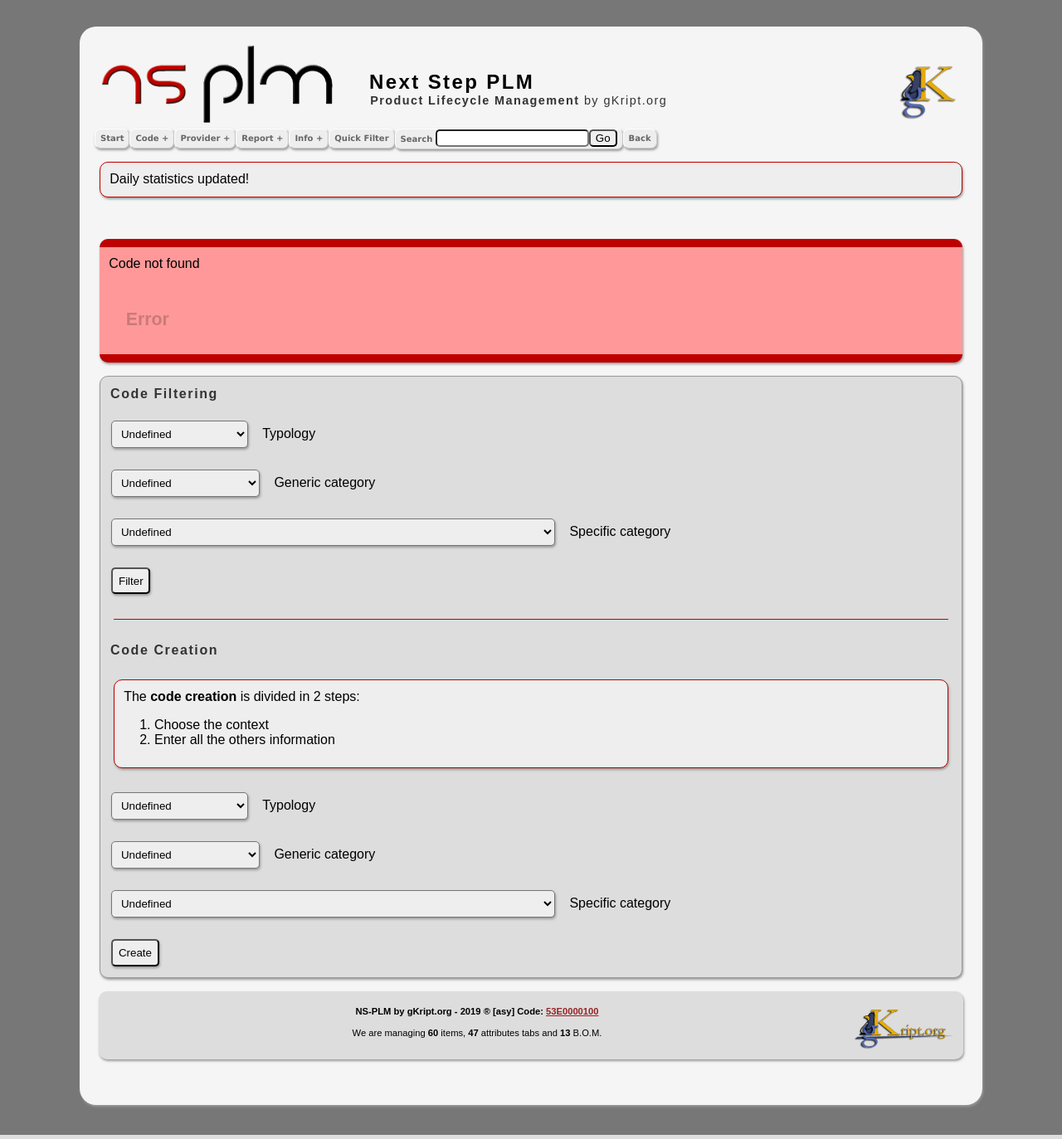
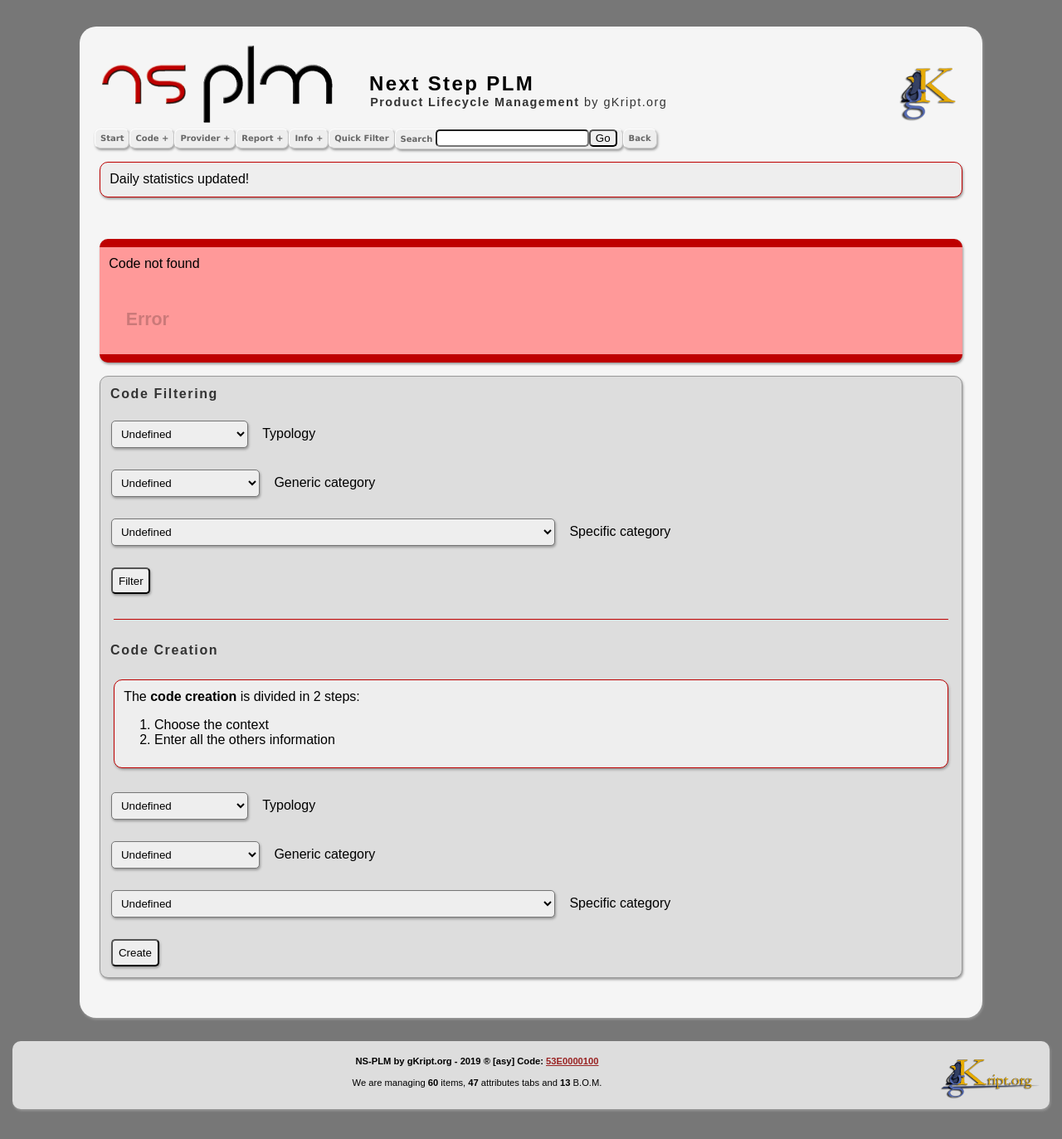
Before and after one commit to gKript/NS-PLM, a PHP site: page /code.php in a window 1280 px wide. Shown: the whole page at 83% size. Run offline with PHP 8.4, Linux system fonts and the light colour scheme; data comes from the database, SQL or seed files in the repository.

Commit message:
Just a little difference.

```diff
--- a/code.php
+++ b/code.php
@@ -420,6 +420,7 @@
 				close_form();
 			}
 			echo "</div>\n";
+			echo "</div>\n";
 		}
 	}
 
--- a/src/css/body.css
+++ b/src/css/body.css
@@ -222,7 +222,7 @@ display:inline;
 #footer {
 position:relative;
 bottom:0;
-margin: 0 15px 2em 15px;
+margin: 28px 15px 0 15px;
 padding:4px;
 line-height:1em;
 text-align:center;
--- a/src/php/footer.php
+++ b/src/php/footer.php
@@ -5,7 +5,6 @@
 					<p>We are managing <b><?php echo stat_codes_total_from_stats(0); ?></b> items, <b><?php echo stat_attributes_total_from_stats(0); ?></b> attributes tabs and <b><?php echo stat_bom_total_from_stats(0); ?></b> B.O.M.</p>
 					<br/>
 				</div>
-
 			</div>
 		</div>
 		<br/><br/>
--- a/src/php/navmenu.php
+++ b/src/php/navmenu.php
@@ -1,4 +1,5 @@
-<!DOCTYPE html PUBLIC "-//W3C//DTD XHTML 1.0 Transitional//EN" "http://www.w3.org/TR/xhtml1/DTD/xhtml1-transitional.dtd">
+<!DOCTYPE html>
+<!--  <!DOCTYPE html PUBLIC "-//W3C//DTD XHTML 1.0 Transitional//EN" "http://www.w3.org/TR/xhtml1/DTD/xhtml1-transitional.dtd">  -->
 <html xmlns="http://www.w3.org/1999/xhtml">
 	<head>
 
```
